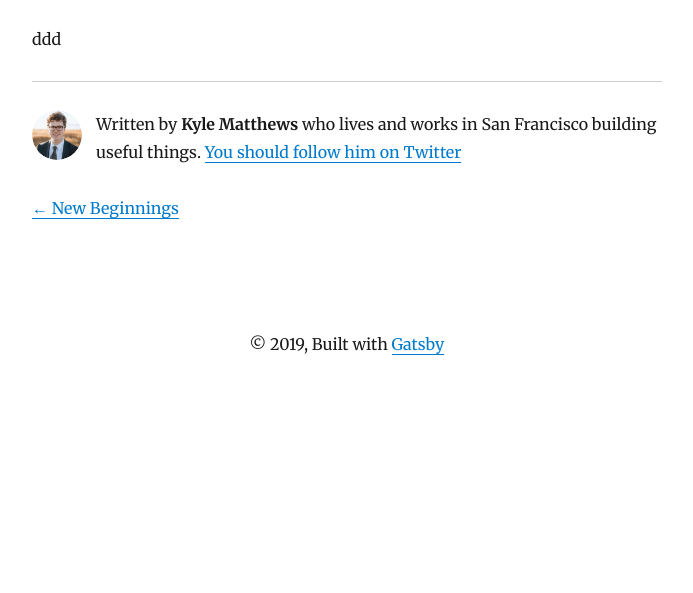
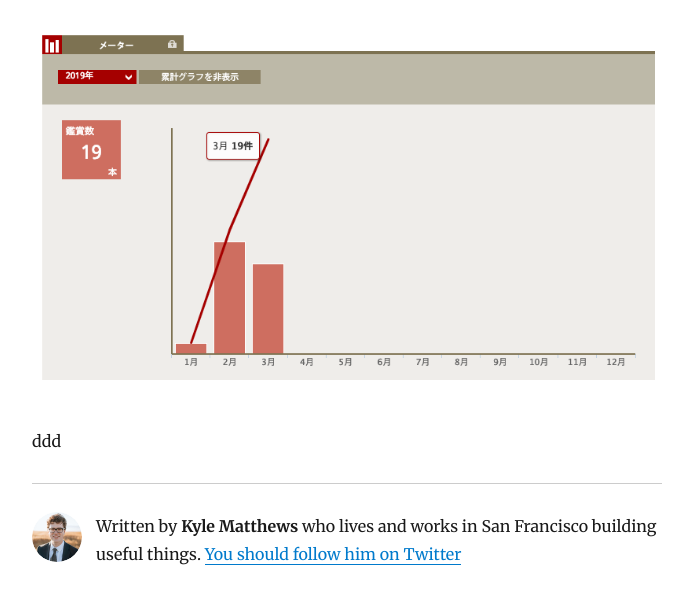
Before and after one commit to TetsuyaNegishi/netlify-cms-test, a Gatsby site: page /blog/dd/ in a window 1280 px wide. Shown: the part 198-791 px from the top of the page, without its empty margins (293-986 px from the left). Built offline with nearby package versions, Linux system fonts and the light colour scheme; Gatsby itself is replaced by a stand-in of ours; some packages are replaced by stand-ins of ours.

Commit message:
Create Blog “dd”

```diff
--- a/content/blog/dd.md
+++ b/content/blog/dd.md
@@ -4,4 +4,6 @@ date: 2019-08-14T01:24:07.898Z
 title: dd
 description: dd
 ---
+![ddd](/assets/image.png "ddd")
+
 ddd
```
